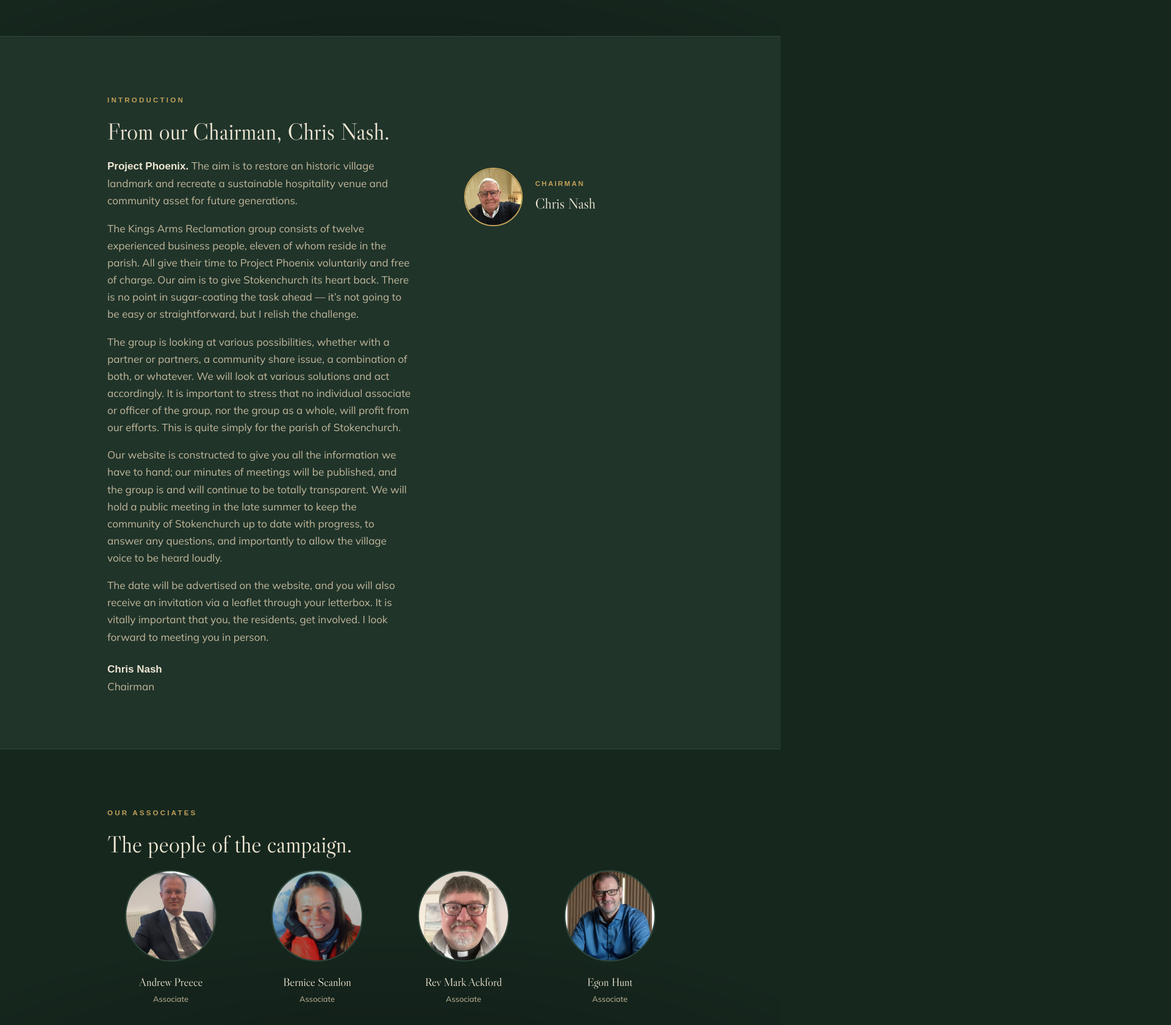
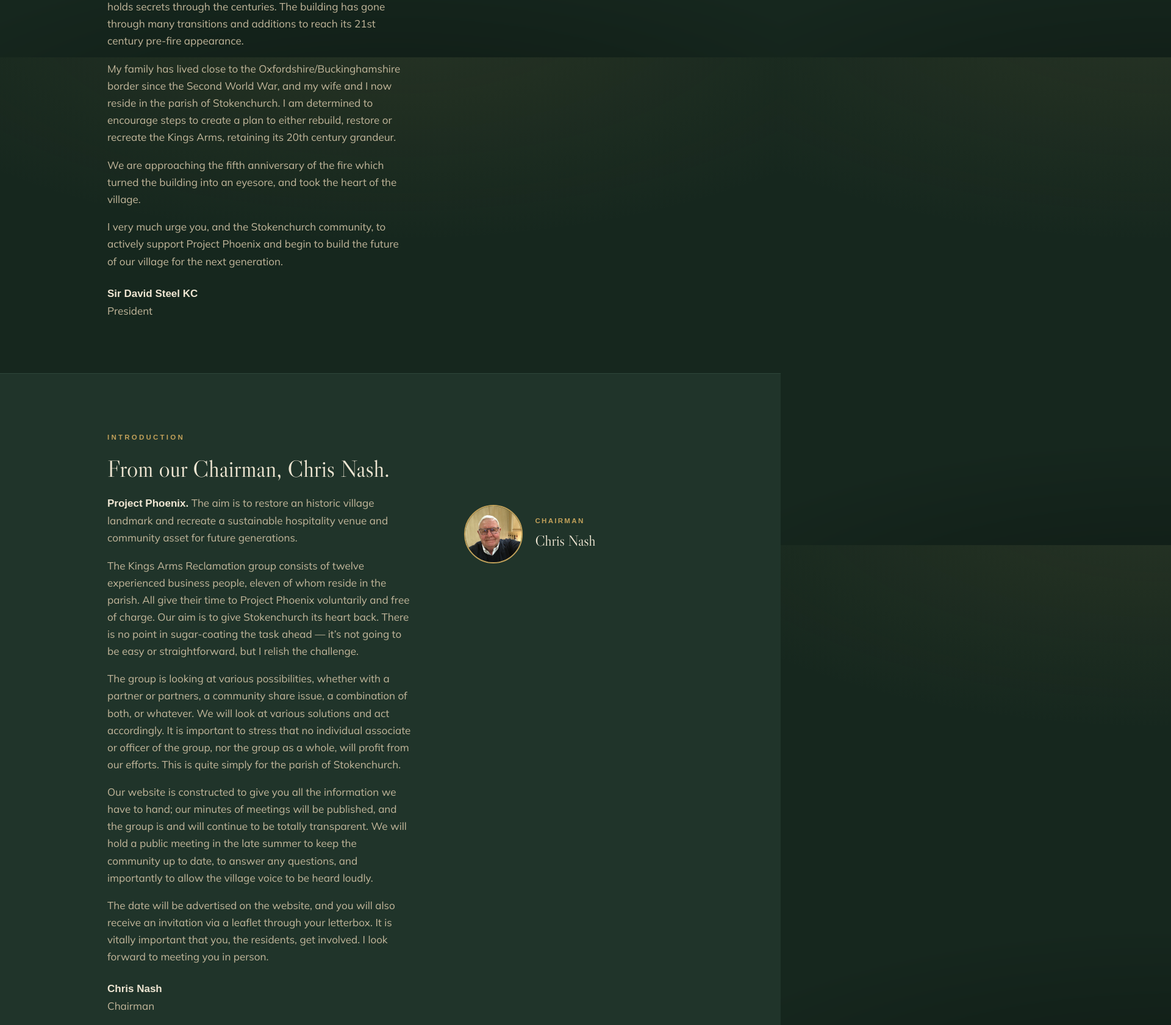
Before and after one commit to mapill01/kings-arms-reclamation, a Next.js app: page /about in a window 1280 px wide. Shown: the part 706-2387 px from the top of the page at 61% size, 1920 px wide, since content can reach past the window. Built offline with nearby package versions, Linux system fonts and the light colour scheme; a web font is replaced by a local one.

Commit message:
Update page.js

```diff
--- a/app/about/page.js
+++ b/app/about/page.js
@@ -1,19 +1,59 @@
 export const metadata = {
   title: "The Campaign",
   description:
-    "The people behind the Kings Arms Reclamation Group — Project Phoenix — our President Sir David Steel, our Chairman Chris Nash, and the associates of the campaign.",
+    "The people behind the Kings Arms Reclamation Group — Project Phoenix — our President Sir David Steel KC, our Chairman Chris Nash, and the associates of the campaign.",
 };
 
-const associates = [
-  { slug: "andrew-preece", name: "Andrew Preece", role: "Associate" },
-  { slug: "bernice-scanlon", name: "Bernice Scanlon", role: "Associate" },
-  { slug: "mark-ackford", name: "Rev Mark Ackford", role: "Associate" },
-  { slug: "egon-hunt", name: "Egon Hunt", role: "Associate" },
-  { slug: "tim-anning", name: "Tim Anning", role: "Associate" },
-  { slug: "richard-rivett", name: "Richard Rivett", role: "Associate" },
-  { slug: "rob-emmett", name: "Rob Emmett", role: "Associate" },
-  { slug: "andrew-nunn", name: "Andrew Nunn", role: "Associate" },
-  { slug: "peter-sutcliffe", name: "Peter Sutcliffe", role: "Associate" },
+// The team. Officers first, then associates.
+const team = [
+  {
+    slug: "chris-nash", name: "Chris Nash", role: "Chairman",
+    bio: "A retired businessman with a track record of turning ambitious ideas into reality. Chris built a successful foam-industry manufacturing company employing over 60 people and developed his own respected brand of mattresses. A resident of Stokenchurch for more than 50 years, he led the campaign to rebuild the Scout & Guide Headquarters after the 2005 arson attack, helping raise around \u00a3600,000 to open the new building in 2011. He has a reputation for delivering projects others believe impossible.",
+  },
+  {
+    slug: "sir-david-steel", name: "Sir David Steel KC", role: "President",
+    bio: "One of the leading voices in the village, consistently calling for action over a building left unsafe for nearly five years. Sir David enjoyed a distinguished legal career: appointed King's Counsel in 1981, and after many years at the Bar he served as a Recorder and Deputy High Court Judge before being appointed a Judge of the High Court in the Queen's Bench Division in 1998, for which he was knighted. He continues to advocate for a safe and lasting resolution for the building.",
+  },
+  {
+    slug: "bernice-scanlon", name: "Bernice Scanlon", role: "Press Officer",
+    bio: "A Director of Procurement with over 25 years' experience across multiple industry sectors and disciplines.",
+  },
+  {
+    slug: "andrew-nunn", name: "Andrew Nunn", role: "Treasurer",
+    bio: "A retired bank manager from Lloyds Bank plc, very active in village life and Chairman of the Scout & Guide HQ.",
+  },
+  {
+    slug: "andrew-preece", name: "Andrew Preece", role: "Secretary",
+    bio: "Managing Director of UK Mats Ltd, a local business, and a parish councillor for nearly ten years. Andrew liaised with the council in the aftermath of the fire and understands the complex leases of the common land surrounding the hotel. He has lived in the village all his life.",
+  },
+  {
+    slug: "richard-rivett", name: "Richard Rivett", role: "Associate", post: "M.I.C.E., M.I.H.T., C.Eng.",
+    bio: "A retired chartered civil engineer with an extensive career in local government as a senior executive at Buckinghamshire County Council. A resident for more than 50 years, he has advised the Parish Council and the local authority on highways, drainage and watercourses, and is a highly respected source of guidance on the community's infrastructure.",
+  },
+  {
+    slug: "egon-hunt", name: "Egon Hunt", role: "Associate",
+    bio: "A successful businessman, founder and Managing Director of Hunts Office Furniture Ltd in High Wycombe. Egon has lived in Stokenchurch all his life, and his father once owned the Kings Arms \u2014 a close personal connection to the building.",
+  },
+  {
+    slug: "peter-sutcliffe", name: "Peter Sutcliffe", role: "Associate",
+    bio: "Owned and managed J Bennett & Son Insurance Brokers for many years before retiring and selling the business. Peter understands how the corporate insurance world works and the legal processes.",
+  },
+  {
+    slug: "tim-anning", name: "Tim Anning", role: "Associate", post: "FNAEA",
+    bio: "The village's estate agent, who has lived here all his life. His business sits next to the Kings Arms and was badly affected by the fire; he had to relocate for several years before his office was repaired and safe to return to.",
+  },
+  {
+    slug: "rob-emmett", name: "Rob Emmett", role: "Associate",
+    bio: "Though relatively new to the village, Rob has taken a keen interest in the building through his work as a land agent of 25 years, specialising in multi-million-pound properties along the River Thames. He has previously run a project to acquire a local-authority building in disrepair and rebuild it as a public\u2013private initiative.",
+  },
+  {
+    slug: "manu-pillai", name: "Manu Pillai", role: "Associate",
+    bio: "A businessman specialising in global IT, who runs Stokenchurch Dental with his wife, a dentist. Manu has contributed to village life in many ways, including running the local Stokenchurch Facebook group of 9,000 members.",
+  },
+  {
+    slug: "mark-ackford", name: "Rev Mark Ackford", role: "Associate",
+    bio: "Vicar of Stokenchurch since 2018 and an integral part of the village, bringing energy, compassion and vision to the parish.",
+  },
 ];
 
 export default function About() {
@@ -31,21 +71,40 @@ export default function About() {
       <section className="section">
         <div className="wrap">
           <span className="eyebrow section-label reveal">Foreword</span>
-          <h2 className="reveal">From our President, Sir David Steel.</h2>
+          <h2 className="reveal">From our President, Sir David Steel KC.</h2>
           <div className="split">
             <div className="prose reveal">
-              {/* EDIT ME: replace with Sir David Steel's foreword when supplied. */}
               <p>
-                [Sir David Steel&rsquo;s foreword will appear here. This space is reserved for his
-                words in support of the campaign to reclaim the Kings Arms.]
+                For the last six hundred years the Kings Arms, previously the George and latterly the
+                Kings Hotel, has occupied the site in the hill top village of Stokenchurch. It boasts
+                of Royal connections with King Charles the Second and Nell Gwynne, and no doubt holds
+                secrets through the centuries. The building has gone through many transitions and
+                additions to reach its 21st century pre-fire appearance.
+              </p>
+              <p>
+                My family has lived close to the Oxfordshire/Buckinghamshire border since the Second
+                World War, and my wife and I now reside in the parish of Stokenchurch. I am determined
+                to encourage steps to create a plan to either rebuild, restore or recreate the Kings
+                Arms, retaining its 20th century grandeur.
+              </p>
+              <p>
+                We are approaching the fifth anniversary of the fire which turned the building into an
+                eyesore, and took the heart of the village.
+              </p>
+              <p>
+                I very much urge you, and the Stokenchurch community, to actively support Project
+                Phoenix and begin to build the future of our village for the next generation.
+              </p>
+              <p style={{ marginTop: "1.5rem" }}>
+                <strong>Sir David Steel KC</strong><br />President
               </p>
             </div>
             <div className="reveal">
               <figure className="feature-person">
-                <img src="/images/people/sir-david-steel.jpg" alt="Sir David Steel" loading="lazy" />
+                <img src="/images/people/sir-david-steel.jpg" alt="Sir David Steel KC" loading="lazy" />
                 <figcaption>
                   <p className="role">President</p>
-                  <p className="name">Sir David Steel</p>
+                  <p className="name">Sir David Steel KC</p>
                 </figcaption>
               </figure>
             </div>
@@ -83,17 +142,15 @@ export default function About() {
                 Our website is constructed to give you all the information we have to hand; our
                 minutes of meetings will be published, and the group is and will continue to be
                 totally transparent. We will hold a public meeting in the late summer to keep the
-                community of Stokenchurch up to date with progress, to answer any questions, and
-                importantly to allow the village voice to be heard loudly.
+                community up to date, to answer any questions, and importantly to allow the village
+                voice to be heard loudly.
               </p>
               <p>
                 The date will be advertised on the website, and you will also receive an invitation
                 via a leaflet through your letterbox. It is vitally important that you, the residents,
                 get involved. I look forward to meeting you in person.
               </p>
-              <p style={{ marginTop: "1.5rem" }}>
-                <strong>Chris Nash</strong><br />Chairman
-              </p>
+              <p style={{ marginTop: "1.5rem" }}><strong>Chris Nash</strong><br />Chairman</p>
             </div>
             <div className="reveal">
               <figure className="feature-person">
@@ -108,20 +165,23 @@ export default function About() {
         </div>
       </section>
 
-      {/* Associates */}
+      {/* The team, with bios */}
       <section className="section">
         <div className="wrap">
-          <span className="eyebrow section-label reveal">Our associates</span>
-          <h2 className="reveal">The people of the campaign.</h2>
-          <ul className="people reveal">
-            {associates.map((p) => (
-              <li className="person" key={p.slug}>
+          <span className="eyebrow section-label reveal">The team</span>
+          <h2 className="reveal">Twelve people, one purpose.</h2>
+          <div className="team">
+            {team.map((p) => (
+              <article className="team-card reveal" key={p.slug}>
                 <img src={`/images/people/${p.slug}.jpg`} alt={p.name} loading="lazy" />
-                <p className="name">{p.name}</p>
-                <p className="role">{p.role}</p>
-              </li>
+                <div>
+                  <p className="role">{p.role}</p>
+                  <h3 className="name">{p.name}{p.post && <span className="post"> &middot; {p.post}</span>}</h3>
+                  <p className="bio">{p.bio}</p>
+                </div>
+              </article>
             ))}
-          </ul>
+          </div>
           <div className="note reveal">
             <p>All associates give their time voluntarily and free of charge. No one will profit from the campaign &mdash; it is for the parish of Stokenchurch.</p>
           </div>
```
